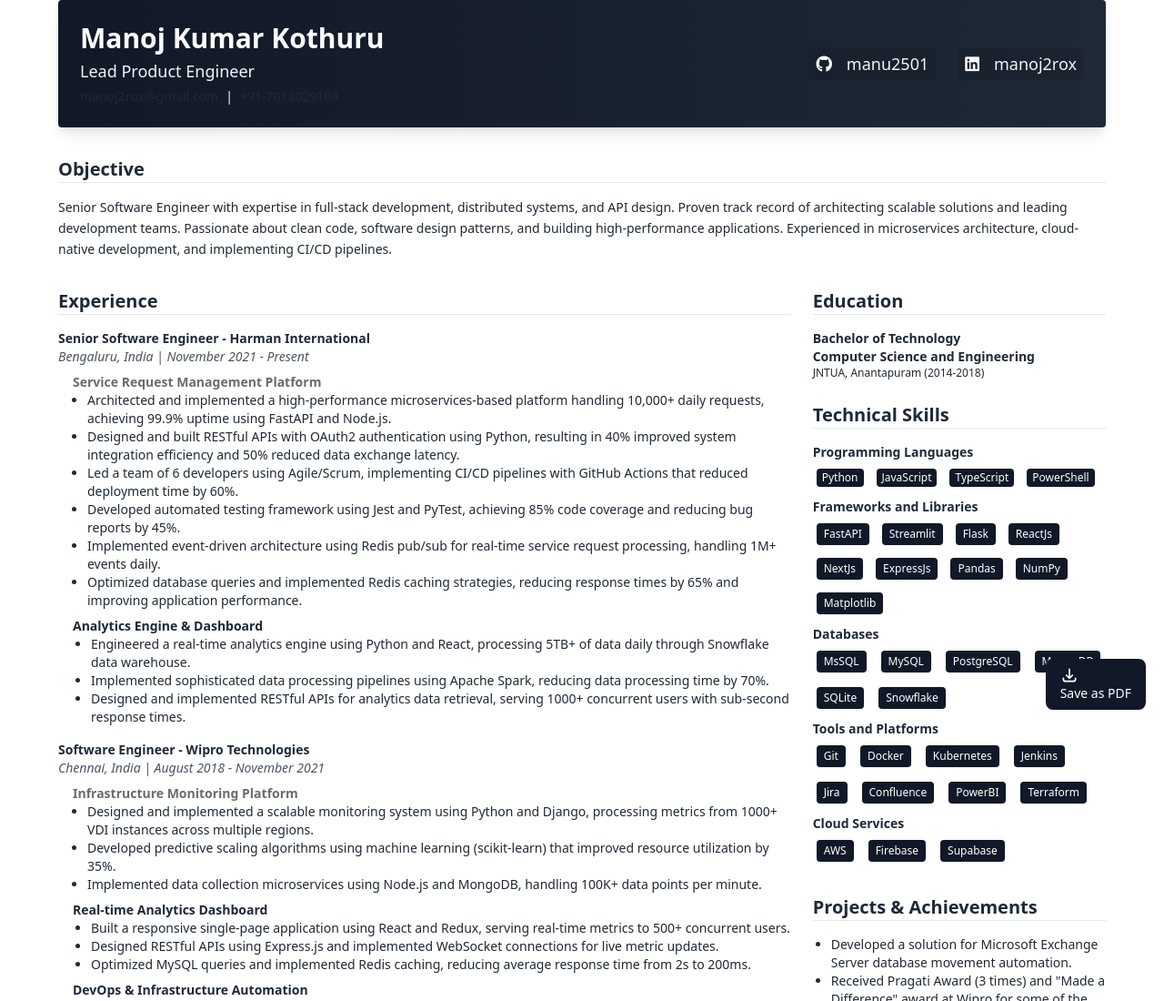
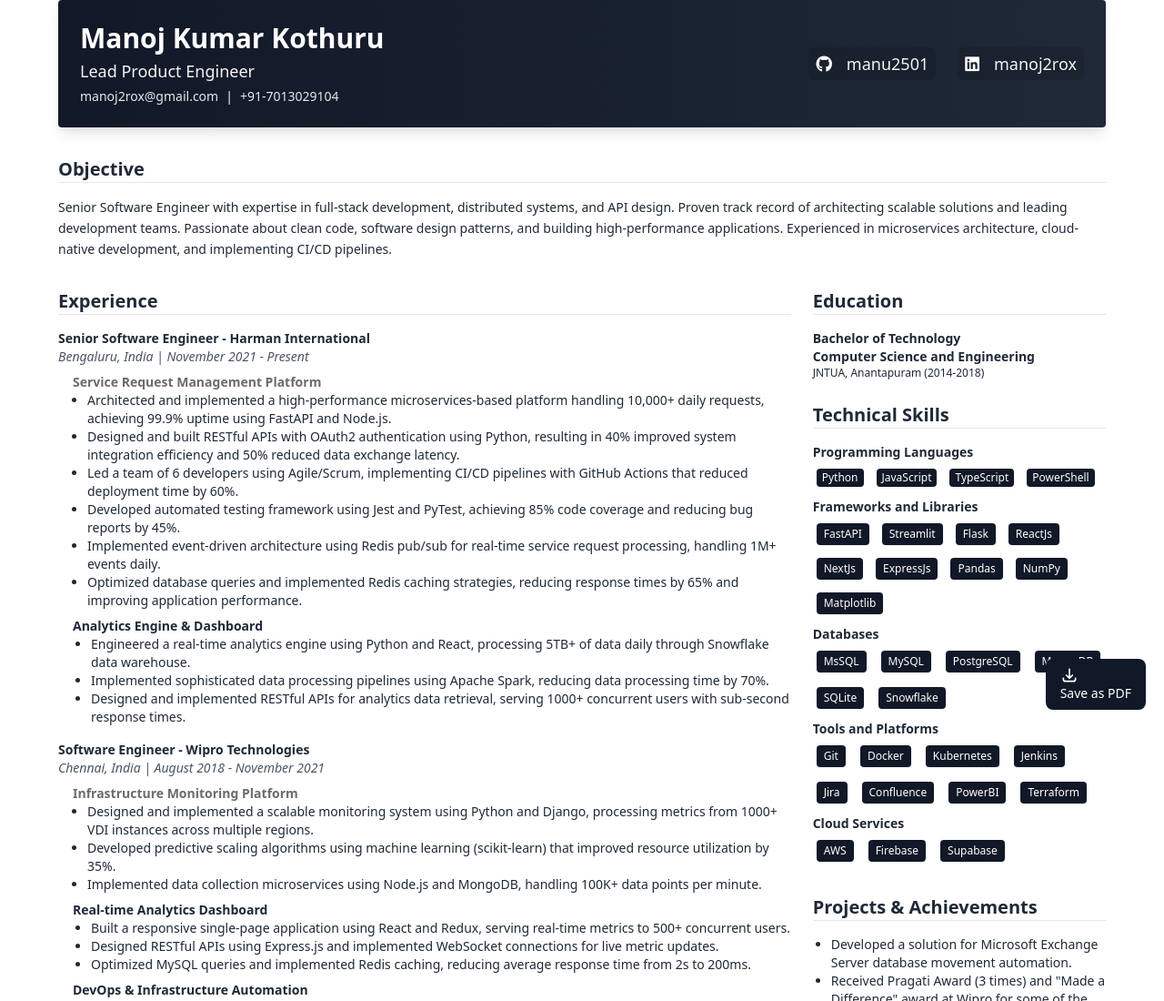
Before and after one commit to manu2501/personal-resume, a plain HTML site: page index.html in a window 1280 px wide. Shown: the top 1100 px of the page at 91% size. Drawn offline with nearby package versions, Linux system fonts and the light colour scheme.

Commit message:
Update contact links to improve accessibility and visual consistency

```diff
--- a/index.html
+++ b/index.html
@@ -308,9 +308,9 @@
             <h1 class="text-2xl sm:text-3xl font-bold">Manoj Kumar Kothuru</h1>
             <p class="text-base sm:text-lg mt-1">Lead Product Engineer</p>
             <div class="flex flex-col sm:flex-row sm:items-center gap-2 mt-1">
-                <a href="mailto:manoj2rox@gmail.com" class="text-sm hover:text-gray-200">manoj2rox@gmail.com</a>
+                <a href="mailto:manoj2rox@gmail.com" class="text-sm text-gray-200">manoj2rox@gmail.com</a>
                 <span class="hidden sm:inline">|</span>
-                <a href="tel:+917013029104" class="text-sm hover:text-gray-200">+91-7013029104</a>
+                <a href="tel:+917013029104" class="text-sm text-gray-200">+91-7013029104</a>
             </div>
         </div>
         <div class="mt-4 md:mt-0 flex justify-center md:justify-end space-x-4 sm:space-x-6">
```
